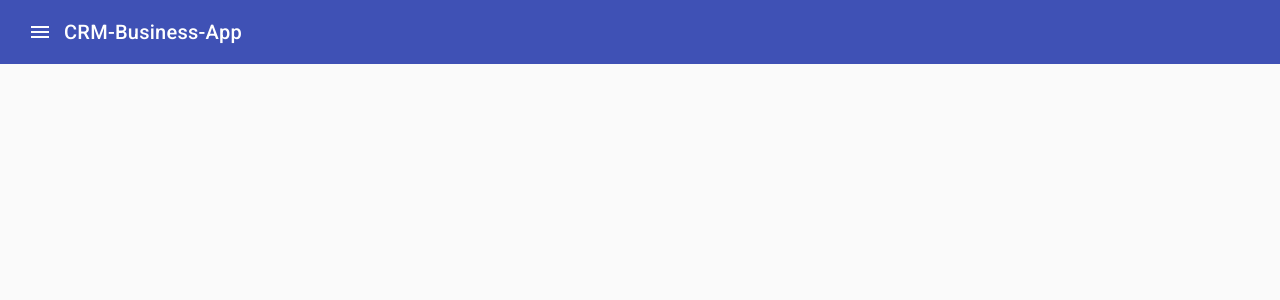
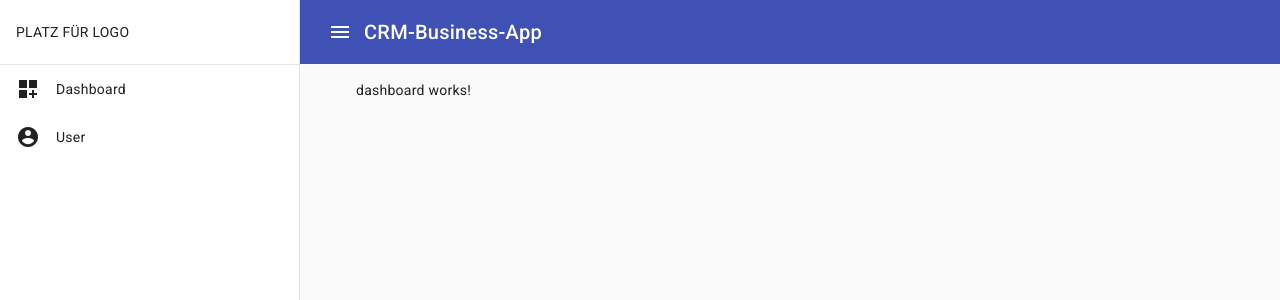
Before and after one commit to TomtePain/CRM-BusinessApp-Modul15, an Angular app in the folder CRM-BusinessApp/: page / in a window 1280 px wide. Shown: the top 300 px of the page. Built offline with nearby package versions, Linux system fonts and the light colour scheme.

Commit message:
added new components

```diff
--- a/CRM-BusinessApp/src/app/app-routing.module.ts
+++ b/CRM-BusinessApp/src/app/app-routing.module.ts
@@ -1,7 +1,12 @@
-import { NgModule } from '@angular/core';
+import { Component, NgModule } from '@angular/core';
 import { RouterModule, Routes } from '@angular/router';
+import { DashboardComponent } from './dashboard/dashboard.component';
+import { UserComponent } from './user/user.component';
 
-const routes: Routes = [];
+const routes: Routes = [
+  { path: '', component: DashboardComponent},
+  { path:'user', component: UserComponent}
+];
 
 @NgModule({
   imports: [RouterModule.forRoot(routes)],
--- a/CRM-BusinessApp/src/app/app.component.html
+++ b/CRM-BusinessApp/src/app/app.component.html
@@ -1,6 +1,13 @@
 <mat-drawer-container class="mat-drawer-container" autosize>
-  <mat-drawer #drawer class="example-sidenav" mode="side">
-    <p>Auto-resizing sidenav</p>
+  <mat-drawer #drawer class="sidenav" mode="side" [opened]="true">
+    <div class="logo-container">
+      PLATZ FÜR LOGO
+    </div>
+    <ul class="menu-items">
+      <li routerLink=""><mat-icon>dashboard_customize</mat-icon>Dashboard</li>
+      <li routerLink="user"><mat-icon>account_circle</mat-icon>User</li>
+    </ul>
+
   </mat-drawer>
 
 
@@ -13,6 +20,11 @@
         <span>CRM-Business-App</span>
       </mat-toolbar-row>
     </mat-toolbar>
+
+    <div class="router-container">
+      <router-outlet></router-outlet>
+    </div>
+
   </div>
 
 
--- a/CRM-BusinessApp/src/app/app.component.scss
+++ b/CRM-BusinessApp/src/app/app.component.scss
@@ -1,3 +1,44 @@
 .mat-drawer-container {
     height: 100vh;
 }
+
+.sidenav {
+    width: 300px;
+
+}
+
+.logo-container {
+    border-bottom: 1px solid rgba(0,0,0,0.1);
+    padding: 4px 16px;
+    min-height: 56px;
+    display: flex;
+    align-items: center;
+}
+
+.menu-items {
+    list-style-type: none;
+    padding: 0;
+    margin: 0;
+
+    li {
+        padding-left: 16px;
+        padding-right: 16px;
+        height: 48px;
+        display: flex;
+        align-items: center;
+        cursor: pointer;
+
+        mat-icon {
+            margin-right: 16px;
+        }
+
+        &:hover {
+            background-color: rgba(0,0,0,0.04);
+        }
+    }
+}
+
+.router-container {
+    padding-top: 16px;
+    padding-left: 56px;
+}
--- /dev/null
+++ b/CRM-BusinessApp/src/app/dashboard/dashboard.component.html
@@ -0,0 +1 @@
+<p>dashboard works!</p>
--- /dev/null
+++ b/CRM-BusinessApp/src/app/user/user.component.html
@@ -0,0 +1,5 @@
+
+
+<button class="add-user" mat-fab color="primary" matTooltip="Add new User" [matTooltipPosition]="'above'">
+    <mat-icon>add</mat-icon>
+</button>
--- /dev/null
+++ b/CRM-BusinessApp/src/app/user/user.component.scss
@@ -0,0 +1,5 @@
+.add-user {
+    position: absolute;
+    bottom: 56px;
+    right: 56px;
+}
```
Also changed, not shown: CRM-BusinessApp/src/app/app.module.ts (+9 -2 lines), CRM-BusinessApp/src/app/dashboard/dashboard.component.ts (added, +10 -0 lines), CRM-BusinessApp/src/app/user/user.component.ts (added, +10 -0 lines), CRM-BusinessApp/src/app/dashboard/dashboard.component.scss (added), 2 other files (tests, documents, lock files or other folders).
